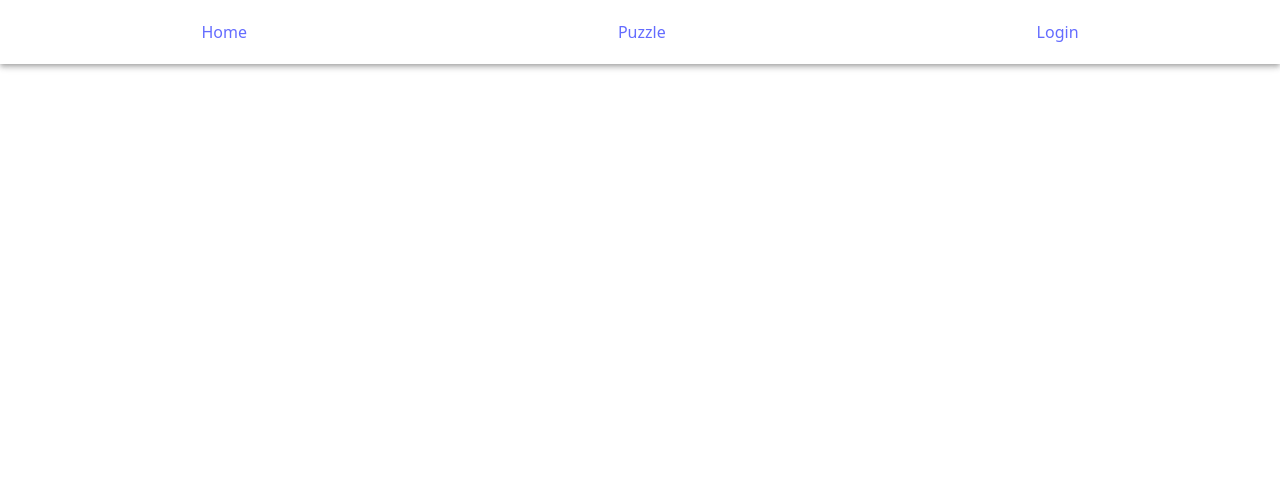
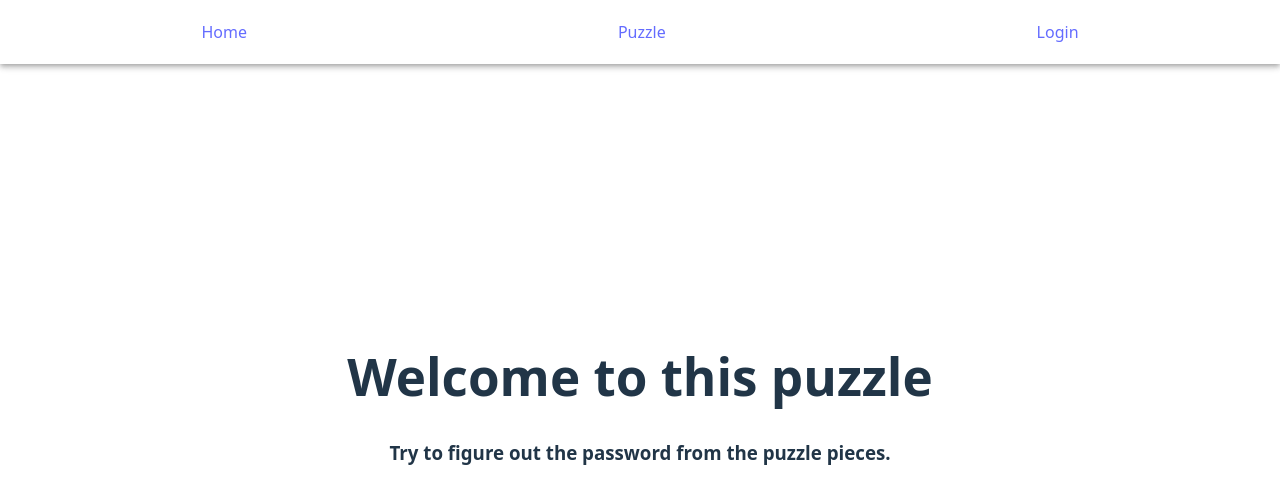
Before and after one commit to DragonKing-Tower/Puzzle-Admin-Maybe, a React (Vite) app: page / in a window 1280 px wide. Shown: the top 504 px of the page. Built offline with nearby package versions, Linux system fonts and the light colour scheme.

Commit message:
Whoopsie, did navbar instead of home

```diff
--- a/src/pages/Home.jsx
+++ b/src/pages/Home.jsx
@@ -2,7 +2,10 @@ import React from "react";
 
 function Home(){
     return(
-        <></>
+        <>
+            <h1>Welcome to this puzzle</h1>
+            <h3>Try to figure out the password from the puzzle pieces.</h3>
+        </>
     )
 }
 
```
